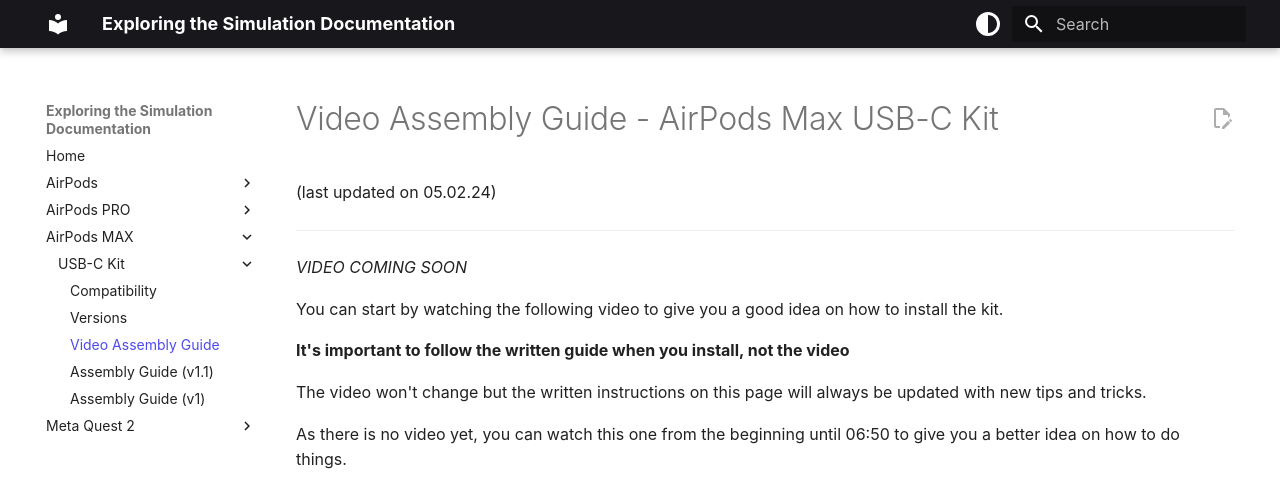
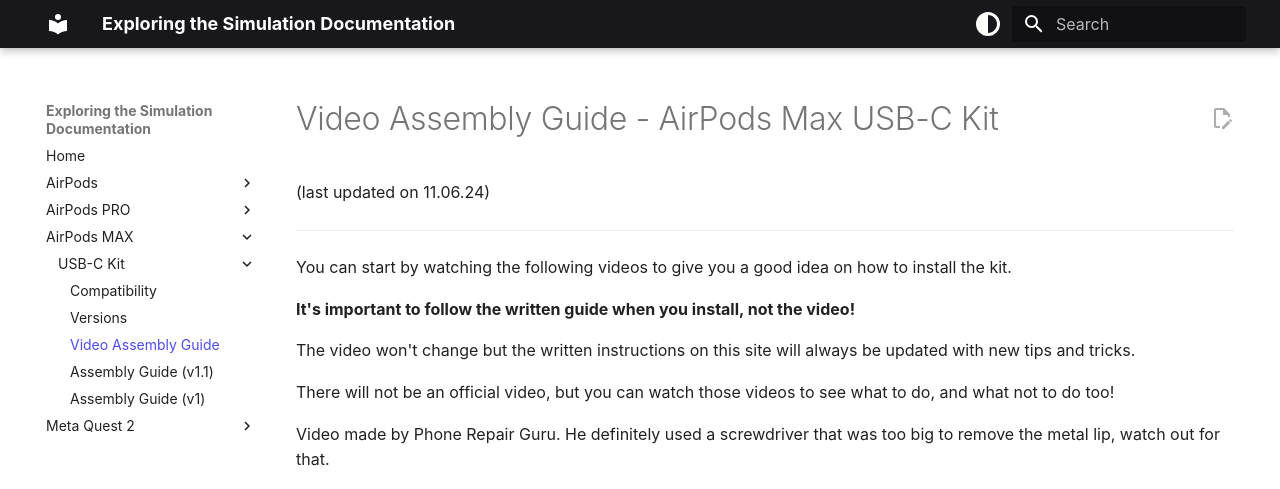
Before and after one commit to kenp-io/kenpio-docs, an MkDocs documentation site: the page built from docs/airpods-max/usb-c-kit/video.md, in a window 1280 px wide and 1280 px high. Shown: the top 489 px of the window. Built offline with MkDocs 1.6.1 and Material for MkDocs 9.7.7, drawn with Linux system fonts in a browser that asks for light colours; some web fonts are replaced; some of the changed text lies outside the part shown; grey boxes are pictures that could not be loaded.

Commit message:
mic no 180

```diff
--- a/docs/airpods-max/usb-c-kit/video.md
+++ b/docs/airpods-max/usb-c-kit/video.md
@@ -1,14 +1,19 @@
 # Video Assembly Guide - AirPods Max USB-C Kit
-(last updated on 05.02.24)
+(last updated on 11.06.24)
 ___
-*VIDEO COMING SOON*
 
-You can start by watching the following video to give you a good idea on how to install the kit.
+You can start by watching the following videos to give you a good idea on how to install the kit.
 
-**It's important to follow the written guide when you install, not the video**
+**It's important to follow the written guide when you install, not the video!**
 
-The video won't change but the written instructions on this page will always be updated with new tips and tricks.
+The video won't change but the written instructions on this site will always be updated with new tips and tricks.
 
-As there is no video yet, you can watch this one from the beginning until 06:50 to give you a better idea on how to do things.
+There will not be an official video, but you can watch those videos to see what to do, and what not to do too!
+
+Video made by Phone Repair Guru. He definitely used a screwdriver that was too big to remove the metal lip, watch out for that.
+
+<iframe width="560" height="315" src="https://www.youtube.com/embed/fZiZGBtEjrI" title="YouTube video player" frameborder="0" allow="accelerometer; autoplay; clipboard-write; encrypted-media; gyroscope; picture-in-picture; web-share" allowfullscreen></iframe>
+
+You can also watch this one from the beginning until 06:50 to give you a better idea on how to do things.
 
 <iframe width="560" height="315" src="https://www.youtube.com/embed/bZeU_rNB9Wc" title="YouTube video player" frameborder="0" allow="accelerometer; autoplay; clipboard-write; encrypted-media; gyroscope; picture-in-picture; web-share" allowfullscreen></iframe>
```
Also changed, not shown: docs/airpods-max/usb-c-kit/v1dot1_assembly.md (+4 -4 lines).
